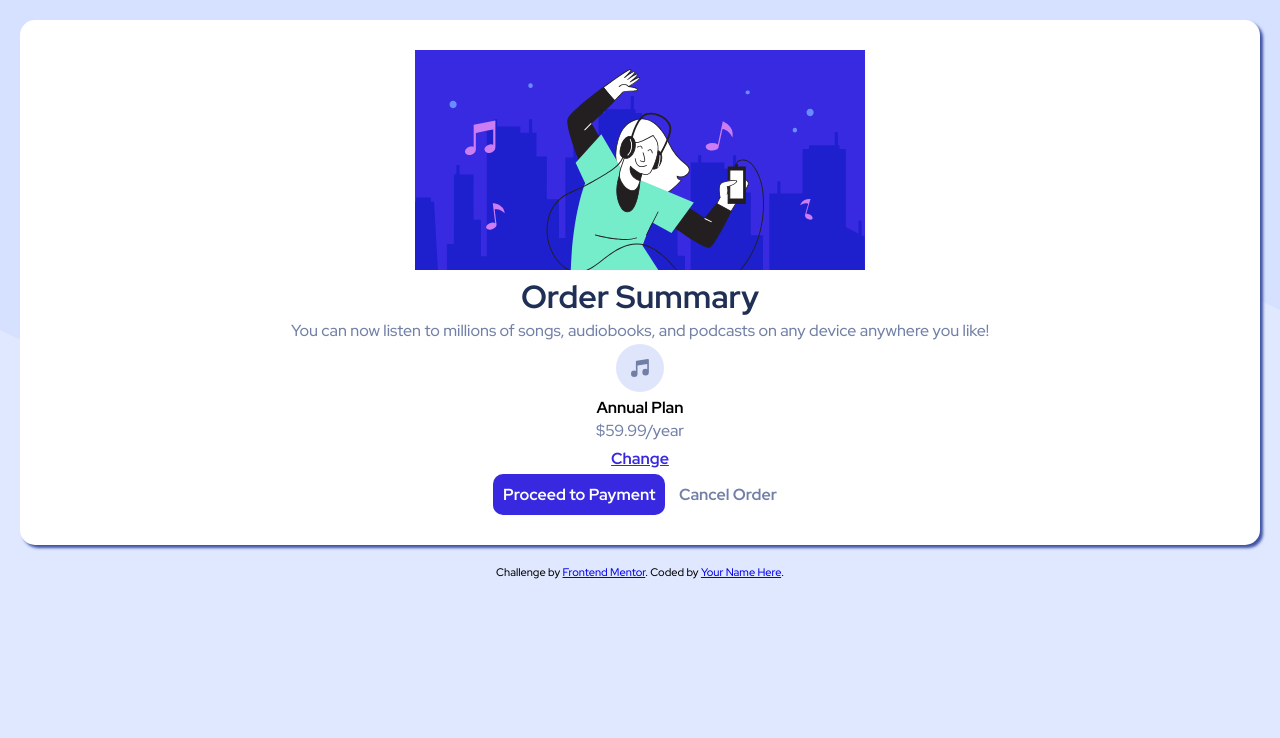
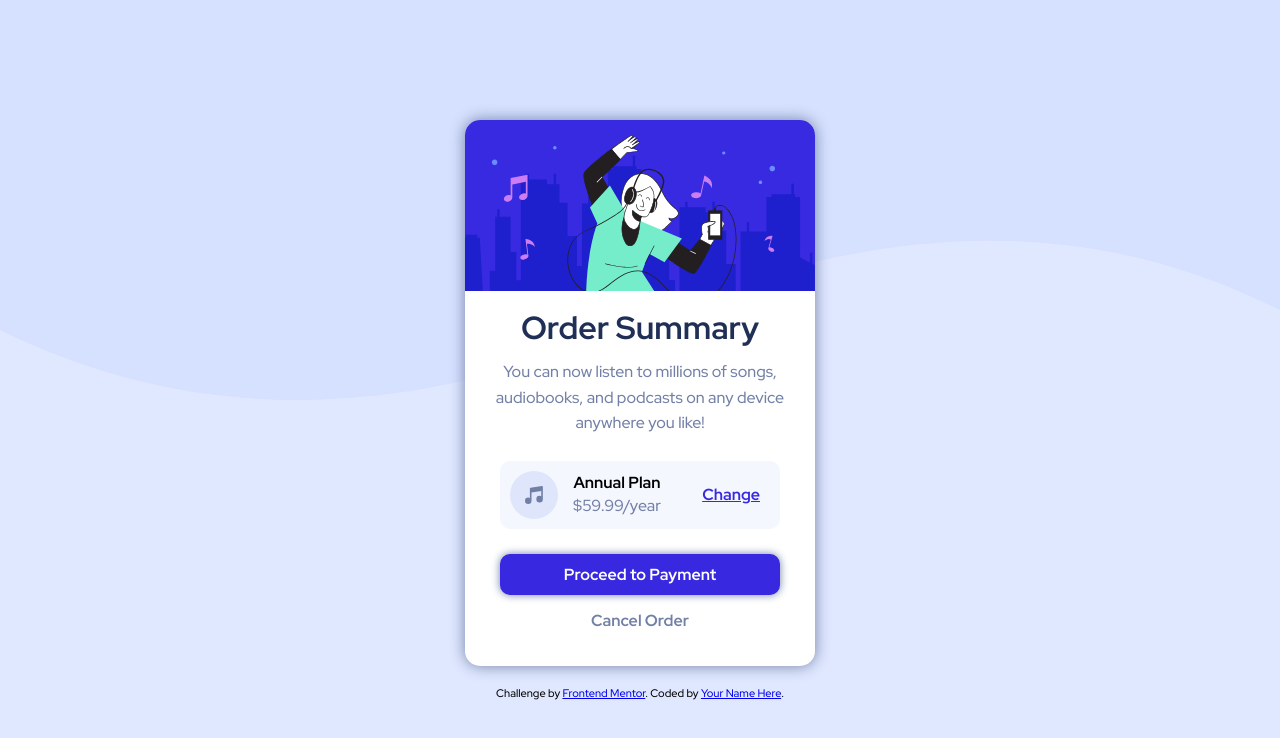
Before and after one commit to wcgordon1/frontend-mentor-projects, a plain HTML site: page index.html in a window 1280 px wide. Drawn offline with Linux system fonts and the light colour scheme.

```diff
--- a/index.html
+++ b/index.html
@@ -14,17 +14,19 @@
 <body>
   <div class="bg__image"></div>
   <div class="container">
-    <img src="./images/illustration-hero.svg" alt="Hero image of someone listening to music">
+    <img src="./images/illustration-hero.svg" alt="Hero image of someone listening to music" class="hero">
     <h1>Order Summary</h1>
 
-    <p>You can now listen to millions of songs, audiobooks, and podcasts on any
+    <p class="desc">You can now listen to millions of songs, audiobooks, and podcasts on any
       device anywhere you like!</p>
 
-    <div>
+    <div class="pricing">
       <article>
         <img src="./images/icon-music.svg" alt="">
-        <h4>Annual Plan</h4>
-        <p>$59.99/year</p>
+        <div>
+          <h4>Annual Plan</h4>
+          <p>$59.99/year</p>
+        </div>
       </article>
       <button class="btn btn-change">Change</button>
     </div>
--- a/style.css
+++ b/style.css
@@ -24,6 +24,11 @@ body {
     font-family: "Red Hat Display", sans-serif;
     background-color: var(--Pale-blue);
     text-align: center;
+    display: flex;
+    flex-direction: column;
+    align-items: center;
+    justify-content: center;
+    min-height: 100vh;
 }
 p {
     font-size: 16px;
@@ -65,6 +70,8 @@ button {
     background-color: var(--Bright-blue);
     color: white;
     padding: 10px;
+    margin-bottom: 10px;
+    box-shadow: 0 0 9px hsl(224, 23%, 55%)
 }
 
 .btn-primary:hover, .btn-change:hover {
@@ -83,17 +90,55 @@ button {
 .container {
     background-color: white;
     margin: 20px;
-    padding: 30px;
+    padding-bottom: 20px;
     border-radius: 15px;
-    box-shadow: 3px 3px 3px hsl(228, 45%, 44%);
+    box-shadow: 0 0 15px hsl(224, 23%, 55%)
 }
 
-h1 {
+
+.container img.hero {
+    width: 100%;
+    border-radius: 15px 15px 0 0;
+}
+
+.container .pricing {
+    margin: 25px auto;
+    padding: 10px;
+    background-color: var(--Very-pale-blue);
+    width: 80%;
+    border-radius: 10px;
+    display: flex;
+    align-items: center;
+    justify-content: space-between;
+
+}
+
+.container .pricing article {
+    display: flex;
+    align-items: center;
+}
+
+.container .pricing article img {
+    margin-right: 15px;
+}
+.container h1 {
     color: hsl(223, 47%, 23%);
+    margin: 10px 0;
 }
+
+.container p.desc {
+    padding: 0 30px;
+}
+
  .attribution { font-size: 11px; text-align: center; }
  .attribution a { color: hsl(228, 45%, 44%) 0.15; }
 
+ .container .buttons {
+     display: flex;
+     flex-direction: column;
+     width: 80%;
+     margin: 0 auto 10px;
+ }
 
 @media (min-width: 768px) {
     .bg__image {
@@ -101,4 +146,7 @@ h1 {
         center/cover;
         height: 50vh;
     }
+    .container {
+        width: 350px;
+    }
 }
```
